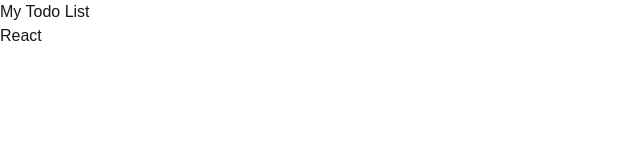
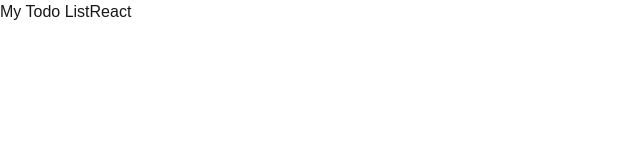
Before and after one commit to johj703/241011sttmatt, a Next.js app: page / in a window 1280 px wide. Shown: the top 160 px of the page, without its empty margins (0-640 px from the left). Built offline with nearby package versions, Linux system fonts and the light colour scheme.

Commit message:
fix: Header text 정렬

```diff
--- a/src/app/components/Header.tsx
+++ b/src/app/components/Header.tsx
@@ -1,9 +1,9 @@
 const Header = () => {
   return (
-    <>
+    <div className="flex flex-wrap">
       <p>My Todo List</p>
       <p>React</p>
-    </>
+    </div>
   );
 };
 
```
